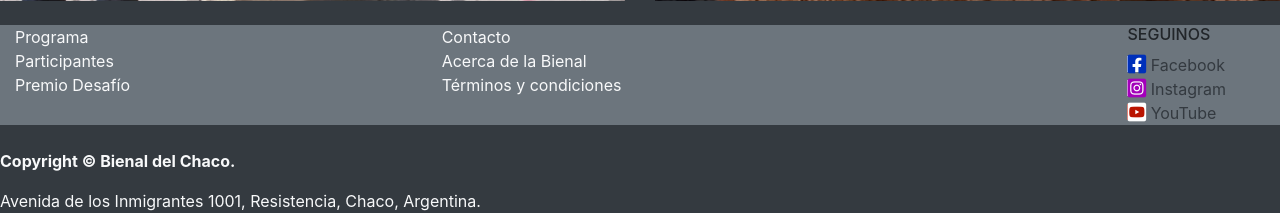
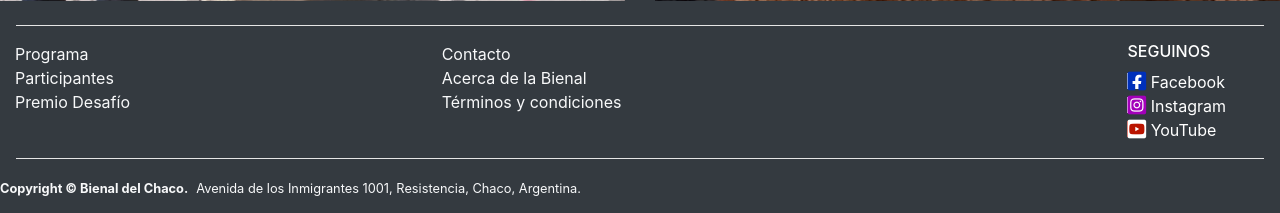
Before and after one commit to Maricroma/informatorio_grupo8, a Django app: page / in a window 1280 px wide; the page is wider, and only the part inside the window is pictured. Shown: the part 1624-1837 px from the top of that part. Run offline with Django 3.2, Linux system fonts and the light colour scheme; parts of the project's set-up code (start-up, migrations or seed data) failed here and were passed over; some libraries are stand-ins or nearby versions.

Commit message:
Se modifico el footer

```diff
--- a/templates/base.html
+++ b/templates/base.html
@@ -41,7 +41,7 @@
         {% if categoria == "todos" %}
         <img src="/static/imagenes/bienaldigital.jpg" id="imagenCabecera" class="img-fluid" alt="Responsive image" width="100%">
         {% elif categoria  == "madera" %}
-        <img src="/static/imagenes/madera2.jpeg" id="imagenCabecera" class="img-fluid" alt="Responsive image" width="90%">
+        <img src="/static/imagenes/madera2.jpeg" id="imagenCabecera" class="img-fluid" alt="Responsive image" width="100%">
         {% elif categoria  == "pintura" %}
         <img src="/static/imagenes/pinturas.jpeg" id="imagenCabecera" class="img-fluid" alt="Responsive image" width="100%">
         {% elif categoria  == "metal" %}
@@ -67,7 +67,8 @@
     {% endblock%}
     {% block footer %}
 
-    <footer class="bg-secondary">
+    <footer class="bg-dark">
+        <hr class="bg-white ml-3 mr-3" size=3>
         <div class="container-fluid">
             <div class="row">
                 <div class="col-lg-4">
@@ -84,16 +85,16 @@
                     <div class="container">
                         <ul class="navbar-nav float-right">
                             <li class="nav-item mr-4">
-                                <h6>SEGUINOS</h6>
+                                <h6 class="text-white">SEGUINOS</h6>
                             </li>
                             <li class="nav-item mr-4">
-                                <a class="text-dark" href="#"><i class="fab fa-facebook-square fa-lg"  style="background-color: white; color: #0030ba"></i> Facebook</a><br>
+                                <a class="text-white" href="#"><i class="fab fa-facebook-square fa-lg"  style="background-color: white; color: #0030ba"></i> Facebook</a><br>
                             </li>
                             <li class="nav-item mr-4">
-                                <a class="text-dark" href="#" > <i class="fab fa-instagram-square fa-lg" style="color: #a300ba; background-color: white;"></i> Instagram</a><br>
+                                <a class="text-white" href="#" > <i class="fab fa-instagram-square fa-lg" style="color: #a300ba; background-color: white;"></i> Instagram</a><br>
                             </li>
                             <li class="nav-item float-right">
-                                <a class="text-dark" href="#"><i class="fab fa-youtube-square fa-lg"  style="background-color: #ba1400; color: white;"></i> YouTube</a><br>
+                                <a class="text-white" href="#"><i class="fab fa-youtube-square fa-lg"  style="background-color: #ba1400; color: white;"></i> YouTube</a><br>
                             </li>
                         </ul>
 
@@ -101,10 +102,18 @@
                 </div>
             </div>
         </div>
+        <hr class="bg-white ml-3 mr-3" size=3>
 
-        <br>
-        <p class="text-light"><b>Copyright © Bienal del Chaco.</b></p>
-        <address class="text-light">Avenida de los Inmigrantes 1001, Resistencia, Chaco, Argentina.</address>
+        <div class="container row">
+            <p class="text-light my-0">
+                <small> <b>Copyright © Bienal del Chaco.</b> </small>
+            </p>
+            <address class="text-light my-0 mx-2">
+                <small>Avenida de los Inmigrantes 1001, Resistencia, Chaco, Argentina.</small>
+            </address>
+        </div>
+
+
     </footer>
         <script src="../static/js/jquery-3.5.1.slim.min.js"></script>
         <script src="../static/js/bootstrap.min.js"></script>
```
